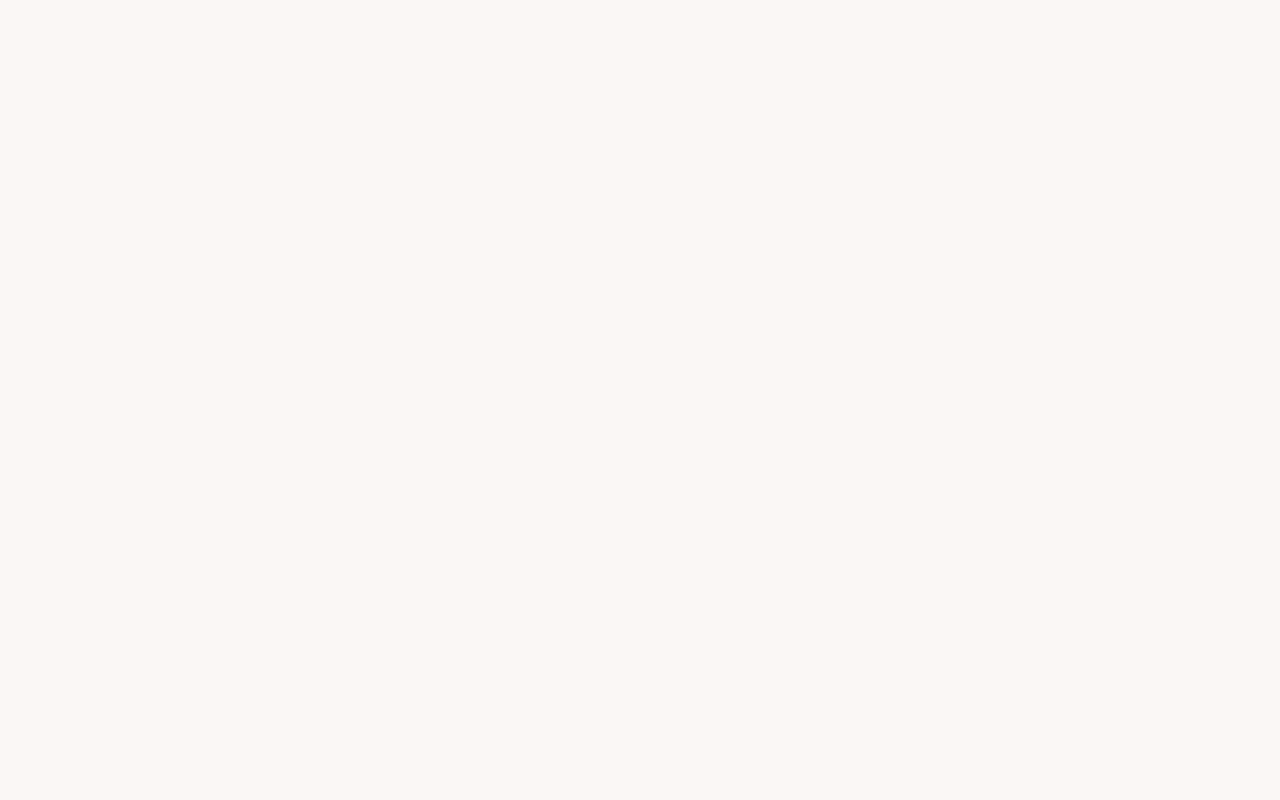
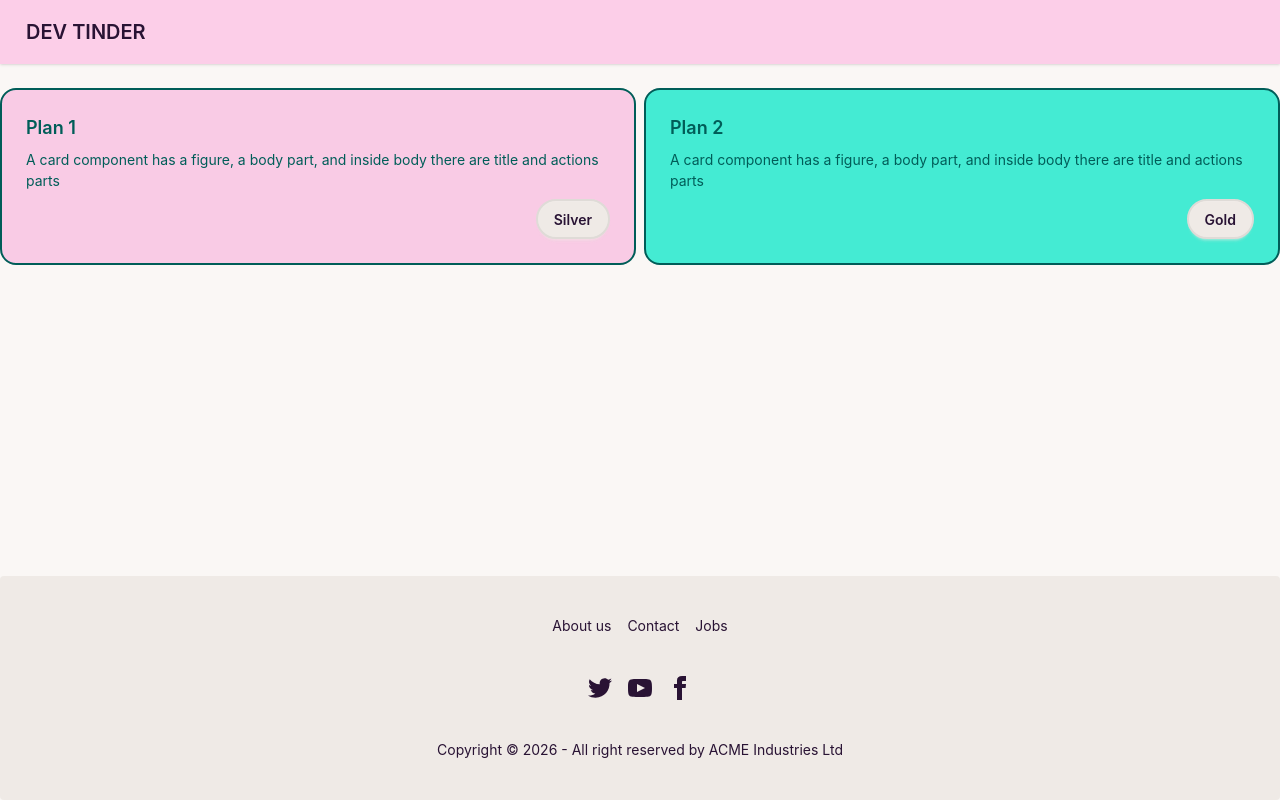
Before and after one commit to KumarShanu12/dev-tinder-web-fe, a React (Vite) app: page /premium in a window 1280 px wide. Before the commit this address had no page. Built offline with nearby package versions, Linux system fonts and the light colour scheme; no server answers.

Commit message:
feat: add Premium component with payment handling and update navigation

```diff
--- a/index.html
+++ b/index.html
@@ -6,6 +6,7 @@
     <link rel="icon" type="image/svg+xml" href="/favicon.svg" />
     <meta name="viewport" content="width=device-width, initial-scale=1.0" />
     <title>devtinder-web</title>
+    <script src="https://checkout.razorpay.com/v1/checkout.js"></script>
   </head>
   <body>
     <div id="root"></div>
--- a/src/App.jsx
+++ b/src/App.jsx
@@ -11,6 +11,8 @@ import { Provider } from "react-redux";
 import Profile from "./components/Profile";
 import Connections from "./components/Connections";
 import Request from "./components/Request";
+import Premium from "./components/Premium";
+
 
 function App() {
 
@@ -27,7 +29,7 @@ function App() {
               <Route path="/profile" element={<Profile />} />
               <Route path="/connections" element={<Connections />} />
               <Route path="/request" element={<Request />} />
-
+              <Route path="/premium" element={<Premium/>}/>
             </Route>
           </Routes>
         </BrowserRouter>
--- a/src/components/NavBar.jsx
+++ b/src/components/NavBar.jsx
@@ -65,6 +65,9 @@ const NavBar = () => {
                 <Link to="/request">Requests</Link>
               </li>
               <li>
+                <Link to="/premium">premium</Link>
+              </li>
+              <li>
                 <Link to="/login" onClick={handleLogout}>
                   Logout
                 </Link>
--- /dev/null
+++ b/src/components/Premium.jsx
@@ -0,0 +1,83 @@
+import axios from "axios";
+import React from "react";
+import BASE_URL from "../utils/constant";
+
+const Premium = () => {
+
+    const paymentHandler = async (type) =>{
+
+
+        try {
+            const order = await axios.post(BASE_URL+'/payment/create',{
+                memberShipType:type
+            },{
+                withCredentials:true
+            })
+
+            const {notes,keyId,currency,orderId,amount} = order.data
+
+
+            const options = {
+                key: keyId, // Replace with your Razorpay key_id
+                amount: amount, // Amount is in currency subunits.
+                currency: currency,
+                name: 'Road Laundry Side Payment',
+                description: 'Test Transaction',
+                order_id: orderId, // This is the order_id created in the backend
+                callback_url: 'http://localhost:3000/payment-success', // Your success URL
+                prefill: {
+                  name: notes.firstName+" " + notes.lastName,
+                  email: notes.emailId,
+                //   contact: notes.phone,
+                },
+                theme: {
+                  color: '#F37254'
+                },
+              };
+
+            const rzp = new window.Razorpay(options);
+            rzp.open();
+
+        } catch (error) {
+            res.status(500).send({messgae:
+                'OOPS',
+                data:error.messgae
+            })
+        }
+
+    }
+
+  return (
+    <div className="flex gap-2 justify-center mt-6">
+    <div className="card border-2 bg-secondary text-primary-content w-f">
+    <div className="card-body">
+      <h2 className="card-title">Plan 1</h2>
+      <p>A card component has a figure, a body part, and inside body there are title and actions parts</p>
+      <div className="card-actions justify-end">
+        <button className="btn" onClick={()=>paymentHandler('silver')
+
+
+        }>Silver</button>
+      </div>
+    </div>
+  </div>
+  <div className="card bg-primary border-2 text-primary-content w-f">
+  <div className="card-body">
+    <h2 className="card-title">Plan 2</h2>
+    <p>A card component has a figure, a body part, and inside body there are title and actions parts</p>
+    <div className="card-actions justify-end">
+      <button className="btn" onClick={()=>paymentHandler('gold')
+
+
+}   > Gold</button>
+    </div>
+  </div>
+</div>
+  </div>
+
+
+    // </div>
+  );
+};
+
+export default Premium;
```
